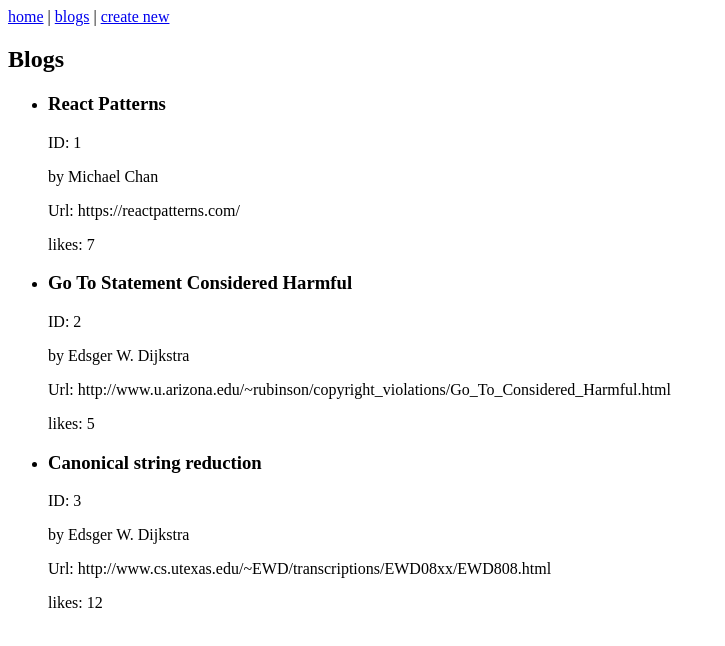
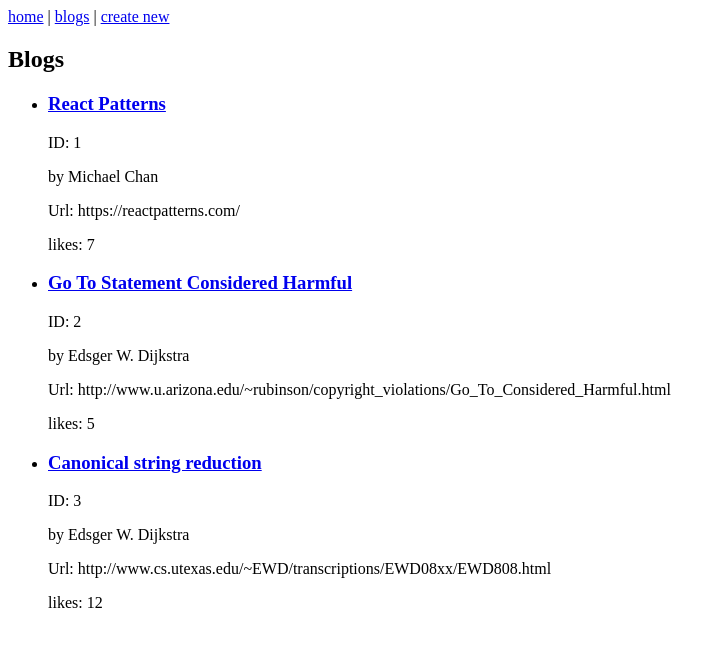
Before and after one commit to Gersoncs107/bloglist-nextjs, a Next.js app: page /blogs in a window 1280 px wide. Shown: the top 646 px of the page, without its empty margins (0-725 px from the left). Built offline with nearby package versions, Linux system fonts and the light colour scheme.

Commit message:
bloglist-nextjs-update

```diff
--- a/app/blogs/page.tsx
+++ b/app/blogs/page.tsx
@@ -10,7 +10,11 @@
       <ul>
         {blogs.map(blog => (
           <li key={blog.id}>
-            <h3>{blog.title}</h3>
+            <h3>
+              <Link href={`/blogs/${blog.id}`}>
+                {blog.title}
+              </Link>
+            </h3>
             <p>ID: {blog.id}</p>
             <p>by {blog.author}</p>
             <p>Url: {blog.url}</p>
```
